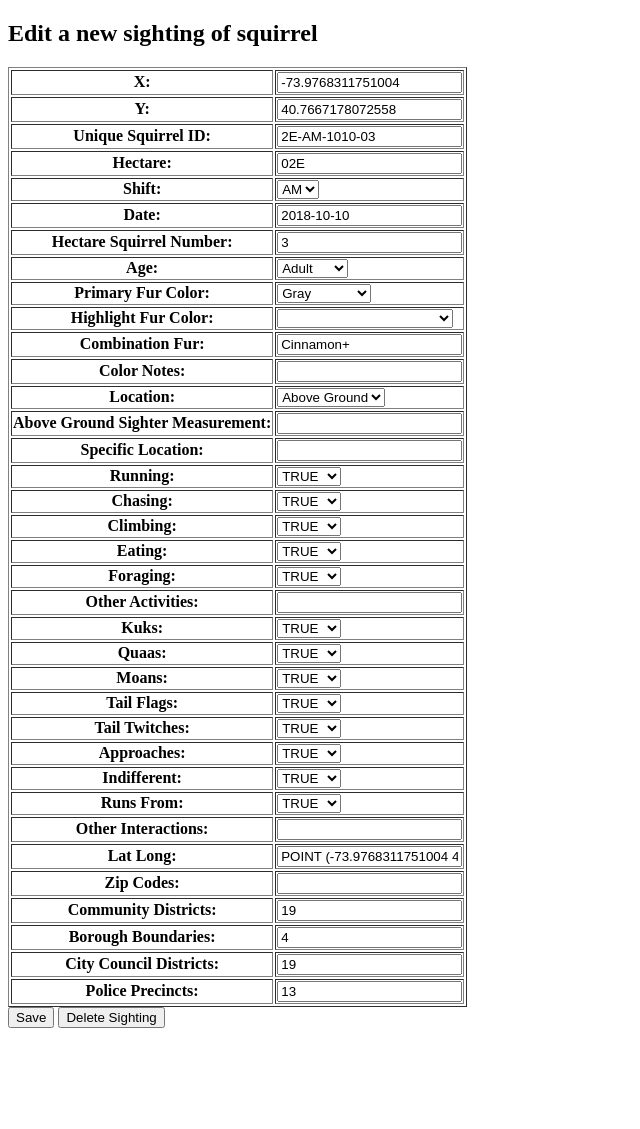
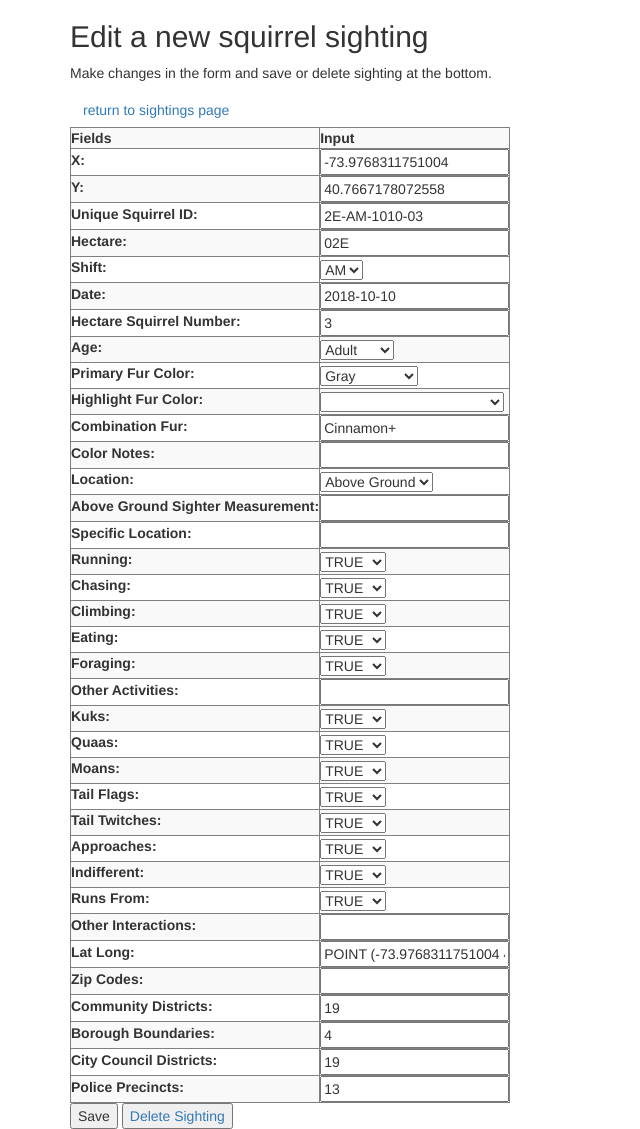
Before and after one commit to tanxunyong/Squirrel_Sightings, a Django app: a page that uses sightings/templates/sightings/edit.html in a window 1280 px wide. Shown: the whole page, without its empty margins (0-640 px from the left). Before the commit the page ends 1028 px from the top, so only its background shows below. Run offline with Django 3.2, Linux system fonts and the light colour scheme; data comes from the database, SQL or seed files in the repository; some libraries are stand-ins or nearby versions.

Commit message:
update map and sightings, created main page link

```diff
--- a/map/templates/map/map.html
+++ b/map/templates/map/map.html
@@ -108,7 +108,9 @@
 
           var point_lat_lon = [{{ sighting.Y }}, {{ sighting.X }}];
 
-          var marker = L.marker(point_lat_lon).addTo(map);
+var info = "Lat: {{sighting.Y}} <br> Long: {{sighting.X}} <br> Unique ID: {{sighting.Unique_Squirrel_ID}} <a href = /sightings/{{sighting.Unique_Squirrel_ID}}> edit </a>"
+
+          var marker = L.marker(point_lat_lon).addTo(map).bindPopup(info);
 
         {% endfor %}
 
--- a/sightings/templates/sightings/edit.html
+++ b/sightings/templates/sightings/edit.html
@@ -1,17 +1,19 @@
 <!DOCTYPE html>
 
 <html lang="en">
-
-
-
 <head>
-
-    <meta charset="UTF-8">
-
-    <title>Edit squirrel sighting</title></head>
-
+  <title>Edit squirrel sighting</title>
+  <meta charset="utf-8">
+  <meta name="viewport" content="width=device-width, initial-scale=1">
+  <link rel="stylesheet" href="https://maxcdn.bootstrapcdn.com/bootstrap/3.4.1/css/bootstrap.min.css">
+  <script src="https://ajax.googleapis.com/ajax/libs/jquery/3.4.1/jquery.min.js"></script>
+  <script src="https://maxcdn.bootstrapcdn.com/bootstrap/3.4.1/js/bootstrap.min.js"></script>
+</head>
 <body>
-<h2>Edit a new sighting of squirrel</h2></center>
+<div class="container">
+<h2>Edit a new squirrel sighting</h2></center>
+<p>Make changes in the form and save or delete sighting at the bottom.</p>
+<button type="button" class="btn btn-link"><a href="/sightings">return to sightings page</a></button>
 <form method="post" novalidate>
   {% csrf_token %}
 
@@ -22,7 +24,11 @@
     {{ hidden_field }}
   {% endfor %}
 
-  <table border="1">
+  <table class="table-responsive table-striped" border="1">
+    <tr>
+      <th>Fields</th>
+      <th>Input</th>
+    </tr>
     {% for field in form.visible_fields %}
       <tr>
         <th>{{ field.label_tag }}</th>
@@ -36,5 +42,6 @@
   <input type='submit' value='Save' />
   <a href="{{sqid}}/delete/"><button type="button">Delete Sighting</button></a>
 </form>
+</div>
 </body>
 </html>
--- a/sightings/templates/sightings/sightings_list.html
+++ b/sightings/templates/sightings/sightings_list.html
@@ -21,6 +21,11 @@
   <a href="/sightings/stats/">
     <button type="button" class="btn btn-primary">
       View detailed Stats
+    </button>
+  </a>
+  <a href = "/map">
+    <button type="button" class = "btn btn-primary">
+      View sightings Map
     </button>
   </a>
   <br>
--- a/sightings/views.py
+++ b/sightings/views.py
@@ -16,6 +16,9 @@ class add_view(CreateView):
 class delete_view(DeleteView):
     model = Squirrel
     success_url = reverse_lazy('sightings:sightings')
+
+def main(request):
+    return render(request,'sightings/main.html', {})
 
 def sightings_view(request,*args,**kwargs):
     squirrels = Squirrel.objects.all()
--- a/squirrel/urls.py
+++ b/squirrel/urls.py
@@ -16,9 +16,10 @@ Including another URLconf
 from django.contrib import admin
 from django.urls import include, path
 
-from sightings.views import sightings_view
+from sightings.views import main
 
 urlpatterns = [
+    path('',main),
     path('sightings/', include('sightings.urls')),
     path('map/', include('map.urls')),
     path('admin/', admin.site.urls),
```
Also changed, not shown: sightings/templates/sightings/main.html (added, +10 -0 lines).
